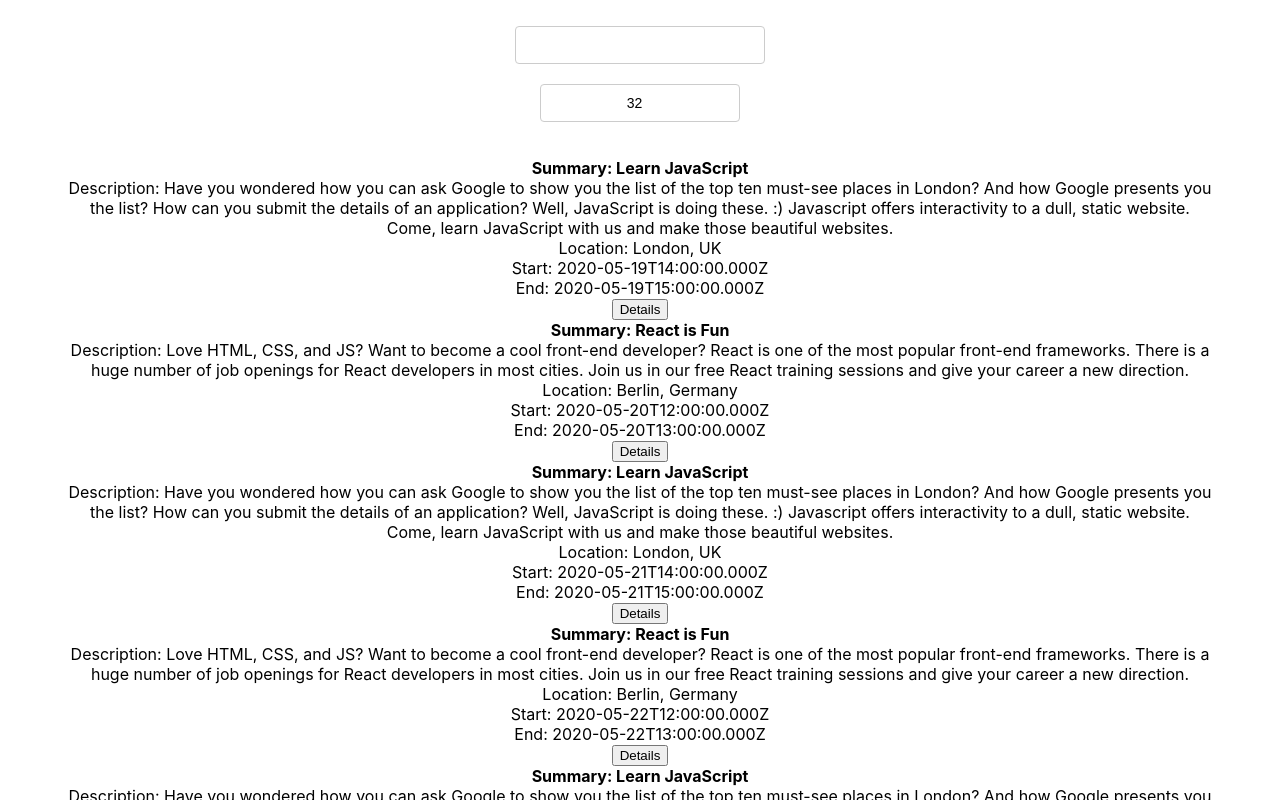
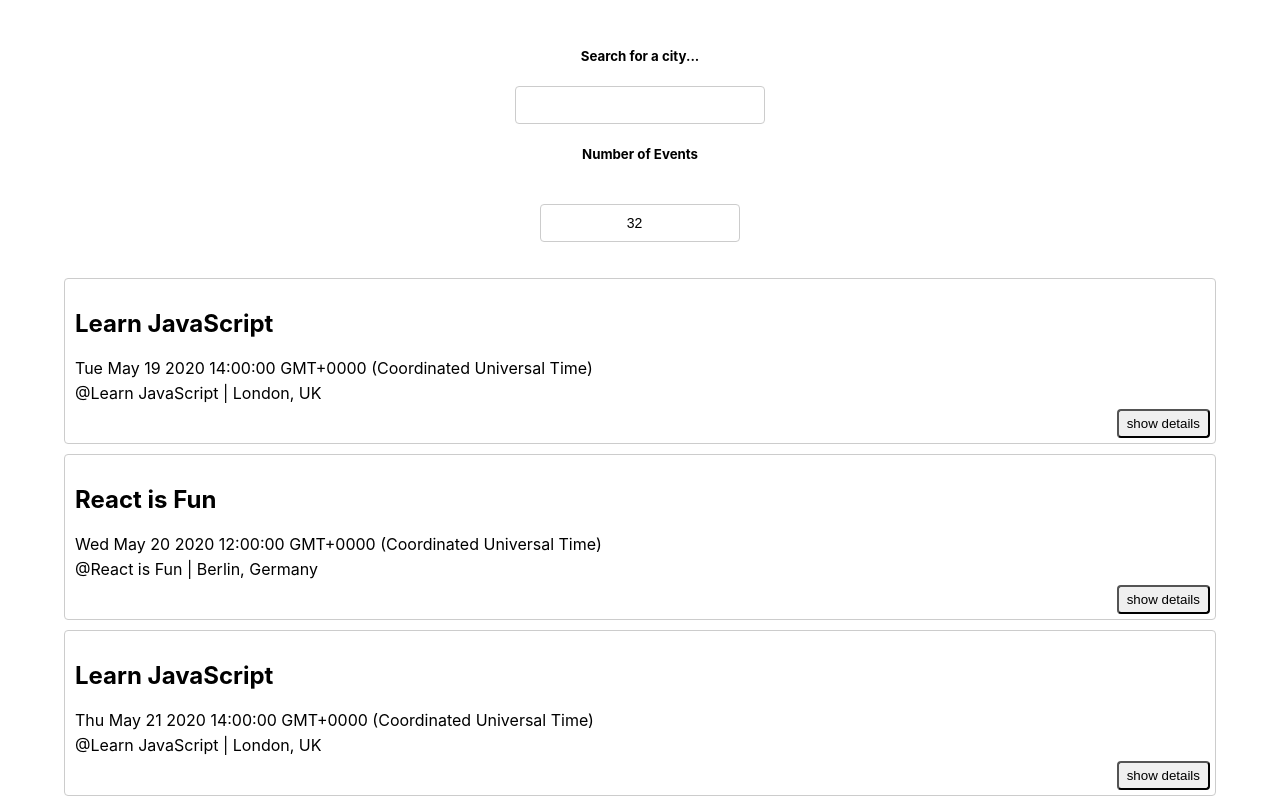
Before and after one commit to priya-km/meet, a React (Create React App) app: page / in a window 1280 px wide. Shown: the top 800 px of the page. Built offline with nearby package versions, Linux system fonts and the light colour scheme.

Commit message:
Fixed all event details showing by default

```diff
--- a/src/App.js
+++ b/src/App.js
@@ -84,10 +84,12 @@ class App extends Component {
   render() {
     return (
       <div className="App">
+        <h5>Search for a city...</h5>
         <CitySearch
           locations={this.state.locations}
           updateEvents={this.updateEvents}
         />
+        <h5>Number of Events</h5>
         <NumberOfEvents
           selectedCity={this.state.selectedCity}
           query={this.state.eventCount}
--- a/src/Event.js
+++ b/src/Event.js
@@ -1,34 +1,38 @@
 import React, { Component } from "react";
 
 class Event extends Component {
-  state = {
-    hide: true,
-  };
-
-  handleItemClicked = () => {
+  state = { collapsed: true };
+  toggleDetails = () => {
     this.setState((prevState) => ({
-      hide: !prevState.hide,
+      collapsed: !prevState.collapsed,
     }));
   };
 
   render() {
     const { event } = this.props;
+    const { collapsed } = this.state;
     return (
-      <div>
-        <b className="title">Summary: {event.summary}</b>
-        {!this.hide && (
-          <ul className="details">
-            <li>Description: {event.description}</li>
-            <li>Location: {event.location}</li>
-            <li>Start: {new Date(event.start.dateTime).toISOString()}</li>
-            <li>End: {new Date(event.end.dateTime).toISOString()}</li>
-          </ul>
+      <div className="event">
+        <h2 className="summary">{event.summary}</h2>
+        <p className="event-start">
+          {new Date(event.start.dateTime).toString()}
+        </p>
+        <p className="event-location">
+          {`@${event.summary} | ${event.location}`}
+        </p>
+        {!collapsed && (
+          <>
+            <div className="details">
+              <h3 className="about">About event:</h3>
+              <a className="link" href={event.htmlLink}>
+                See details
+              </a>
+              <p className="description">{event.description}</p>
+            </div>
+          </>
         )}
-        <button
-          className="detailsButton"
-          onClick={() => this.handleItemClicked()}
-        >
-          Details
+        <button className="details-btn" onClick={() => this.toggleDetails()}>
+          {collapsed ? "show" : "hide"} details
         </button>
       </div>
     );
```
Also changed, not shown: 1 other file (tests, documents, lock files or other folders).
